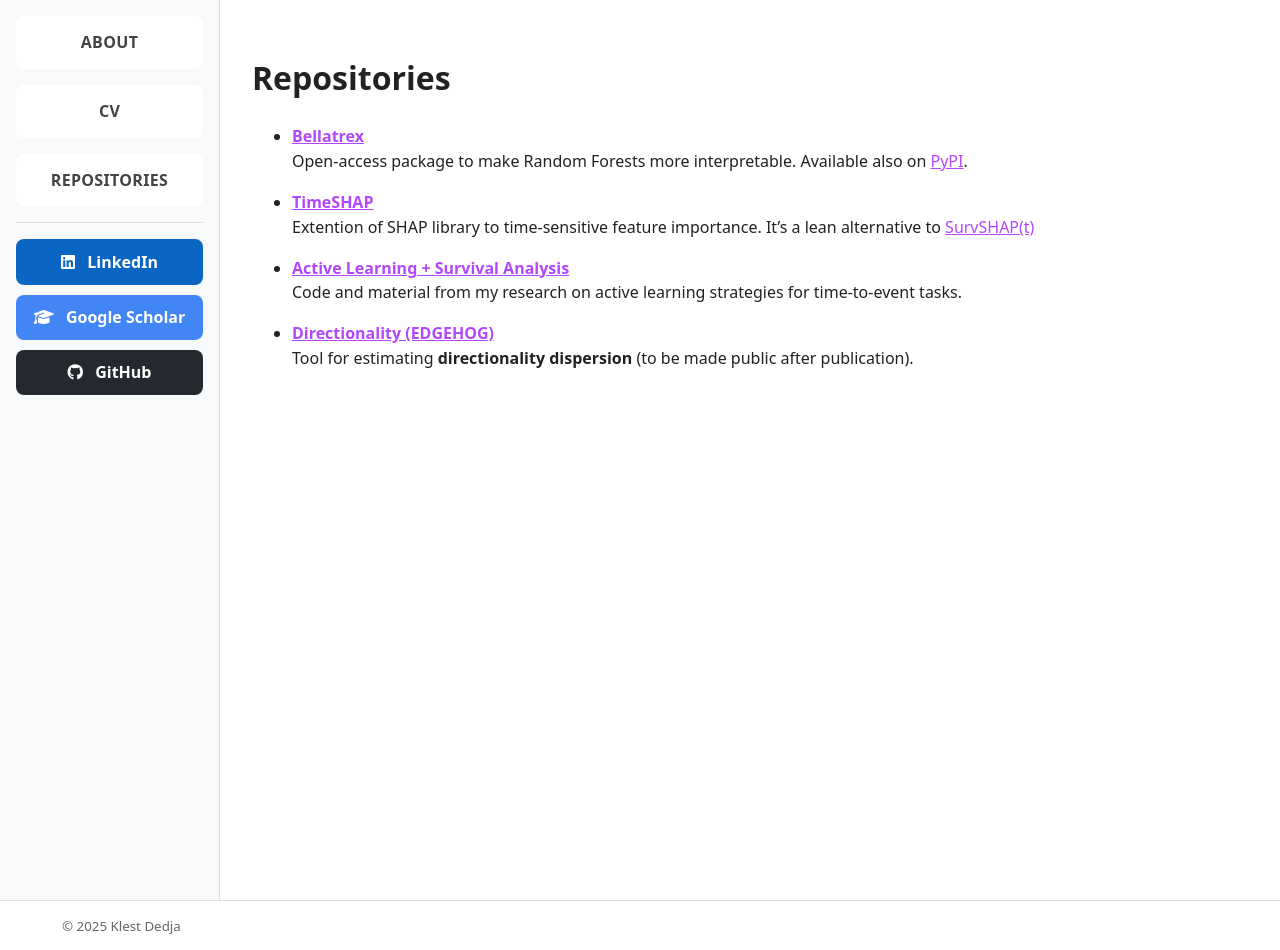
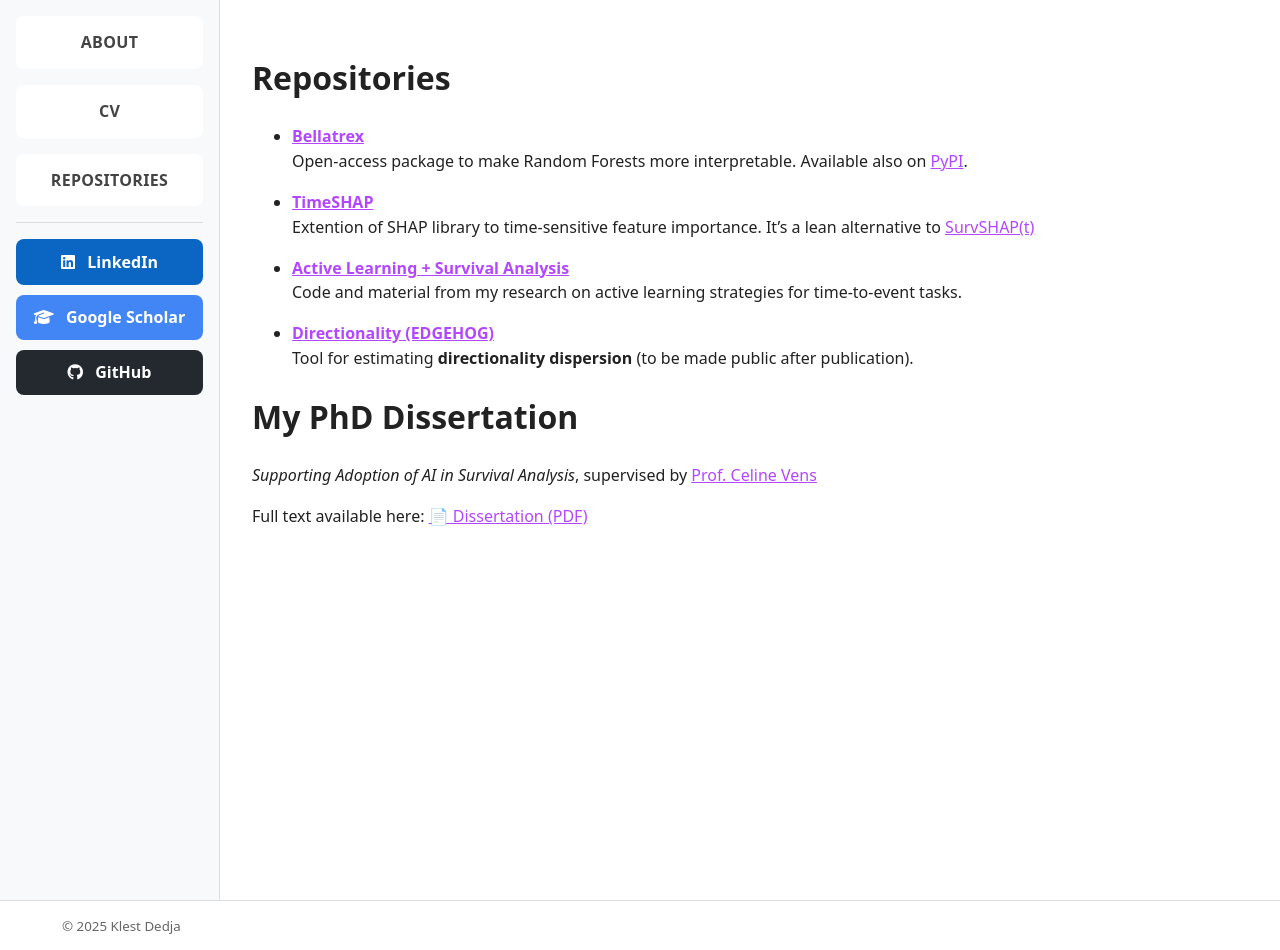
Before and after one commit to KlestDedja/klestdedja.github.io, a Jekyll site: the page built from repositories.md, in a window 1280 px wide. Built offline with Jekyll 4.4.1, drawn with Linux system fonts in a browser that asks for light colours; a style sheet for code colours, icons or effects is not loaded.

Commit message:
Add PhD dissertation section to repositories.md
Added section for PhD dissertation and its link.

```diff
--- a/repositories.md
+++ b/repositories.md
@@ -17,3 +17,10 @@ title: "Repositories"
 
 - [**Directionality (EDGEHOG)**](https://github.com/klestdedja/directionality)
   Tool for estimating **directionality dispersion** (to be made public after publication).
+
+
+# My PhD Dissertation
+
+*Supporting Adoption of AI in Survival Analysis*, supervised by [Prof. Celine Vens](https://kulak.kuleuven.be/~celine.vens/index.html)
+
+Full text available here: [📄 Dissertation (PDF)](https://lirias.kuleuven.be/retrieve/dff3deaa-efd3-45e2-833c-e6db47d88434)
```
